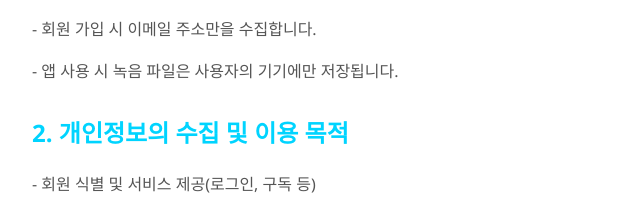
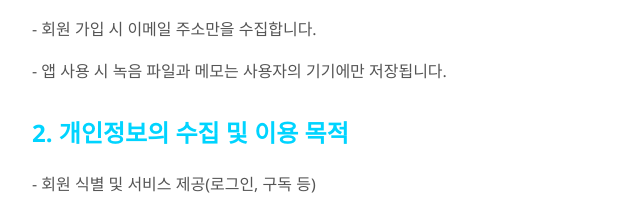
Before and after one commit to Namjun-kim87/soundcanvas-privacy-policy, a plain HTML site: page index.html in a window 1280 px wide. Shown: the part 217-428 px from the top of the page, 248-888 px from the left. Drawn offline with Linux system fonts and the light colour scheme.

Commit message:
Update index.html

```diff
--- a/index.html
+++ b/index.html
@@ -53,7 +53,7 @@
 
         <h2>1. 수집하는 개인정보 항목</h2>
         <p>- 회원 가입 시 이메일 주소만을 수집합니다.</p>
-        <p>- 앱 사용 시 녹음 파일은 사용자의 기기에만 저장됩니다.</p>
+        <p>- 앱 사용 시 녹음 파일과 메모는 사용자의 기기에만 저장됩니다.</p>
 
         <h2>2. 개인정보의 수집 및 이용 목적</h2>
         <p>- 회원 식별 및 서비스 제공(로그인, 구독 등)</p>
```
